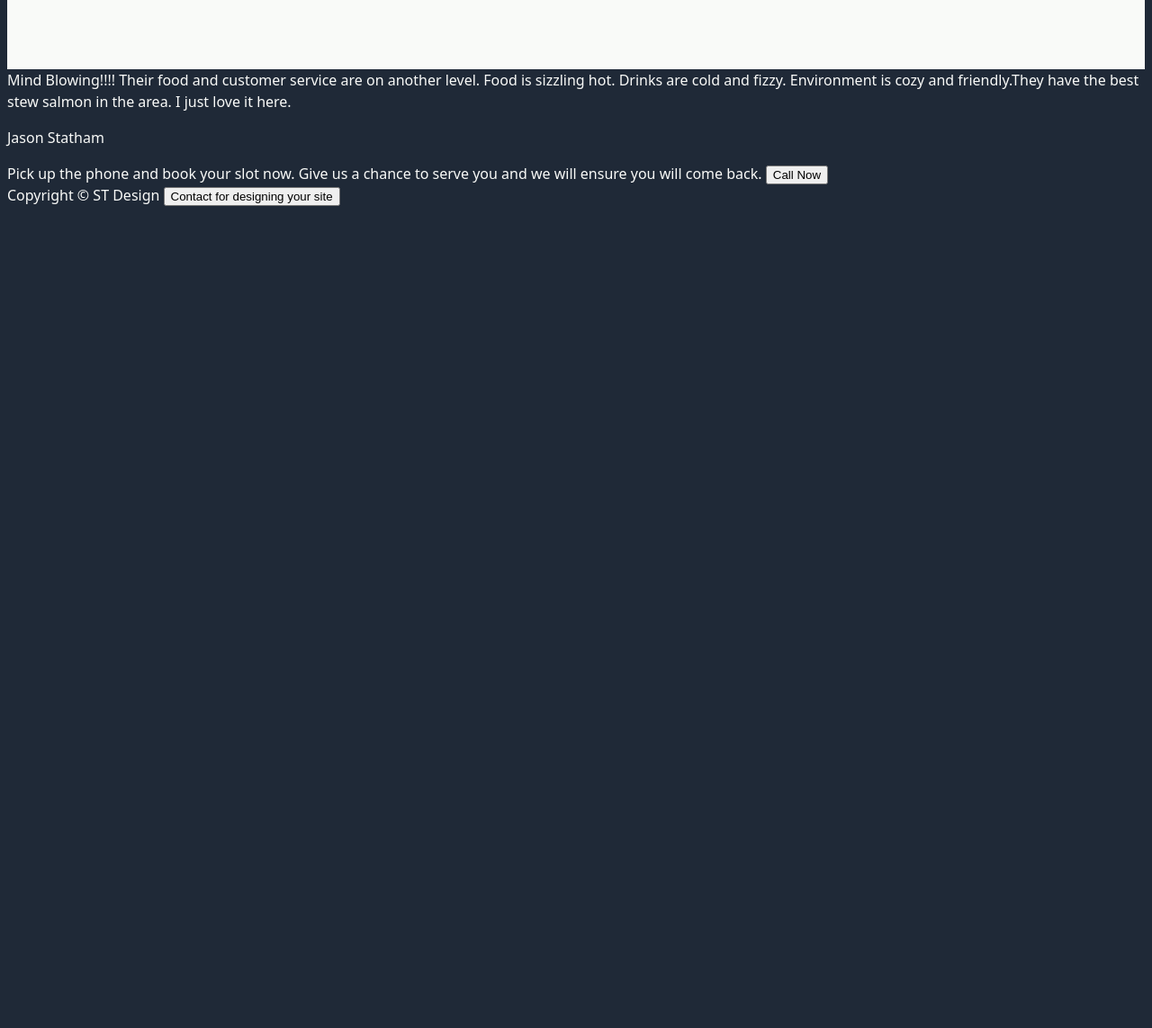
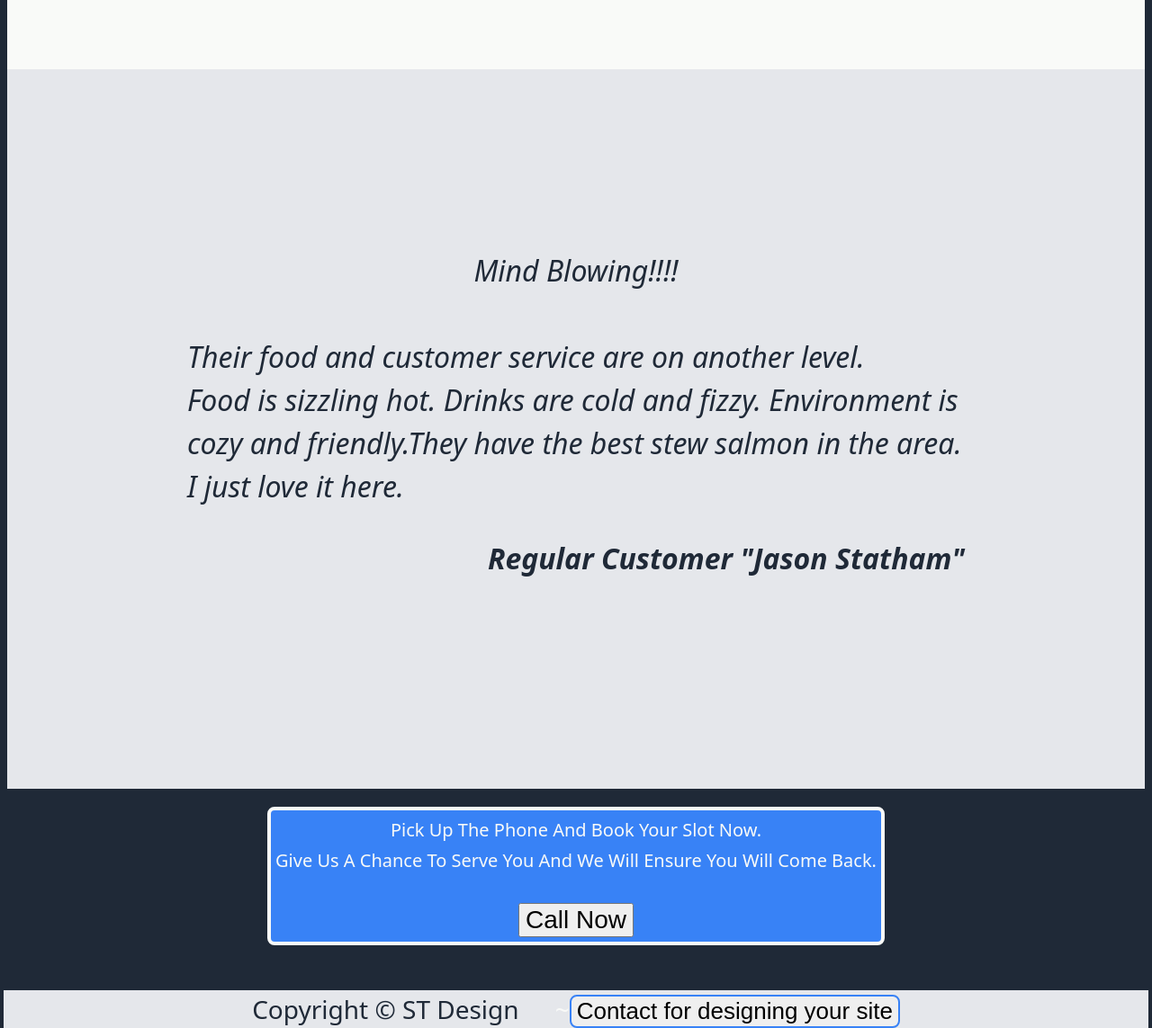
Before and after one commit to shais91/resturant, a plain HTML site: page index.html in a window 1280 px wide. Shown: the part 1214-2357 px from the top of the page at 90% size. Before the commit the page ends 1451 px from the top, so only its background shows below. Drawn offline with Linux system fonts and the light colour scheme.

Commit message:
Initial complete design of website
styled the website fully header footer and main content added.

```diff
--- a/css/styles.css
+++ b/css/styles.css
@@ -12,8 +12,6 @@ html {
 
 /* skip to main ::content */
 
-
-
 .screen-reader-text {
   position: absolute;
   left: -100%;
@@ -21,7 +19,7 @@ html {
   padding: 1em;
   opacity: 0;
 }
-.screen-reader-text:focus{
+.screen-reader-text:focus {
   left: 50%;
   /* transform: translateX(-50%) */
   opacity: 1;
@@ -29,8 +27,8 @@ html {
 
 /* ---------------------------- */
 
-
 .header-nav {
+  background-color: #1f2937;
   display: flex;
   flex-direction: row;
   align-content: flex-start;
@@ -53,24 +51,19 @@ html {
   font-size: 28px;
   text-transform: uppercase;
   font-weight: 500;
-  text-decoration: underline ;
+  text-decoration: underline;
   /* margin-top: -1px; */
   /* margin-bottom: 5px; */
-
-
 }
 
 /* hero box styling  */
-
-
 
 .header-title {
   display: flex;
   /* flex-flow: row wrap;
     justify-content: space-evenly;
     align-content: stretch; */
-    flex-direction: row; */
-    flex-wrap: wrap;
+  flex-direction: row;
   align-items: flex-start;
   padding: 50px;
   gap: 100px;
@@ -91,7 +84,7 @@ html {
 }
 .header-title2 > h1 {
   font-size: 48px;
-  font-weight: extra bold;
+  font-weight: bold;
   color: #f9faf8;
 }
 .header-title2 > p {
@@ -99,24 +92,14 @@ html {
   color: #e5e7eb;
 }
 
-
-button:hover{
-  background-color: red;
-  border: 4px solid yellow;
-}
-
-button:focus{
-  background-color: red;
-  border: 4px solid yellow;
-}
-.header-title > .hero-image{
+.header-title > .hero-image {
   margin-left: auto;
   border: 2px solid wheat;
   border-radius: 8px;
   width: 50%;
 }
 .hero-image:hover {
-  width 60%;
+  width: 60%;
   border: 4px solid red;
 }
 
@@ -126,13 +109,12 @@ ul {
   /* color: aliceblue; */
 }
 
-
 /* Dish options styling */
 
-.dish-options{
+.dish-options {
   background-color: #f9faf8;
   display: flex;
-  flex-flow:column wrap;
+  flex-flow: column wrap;
   justify-content: center;
   align-items: center;
   gap: 20px;
@@ -159,34 +141,150 @@ ul {
   text-transform: capitalize;
 }
 
-.dish-options ul img{
+.dish-options ul img {
   border: 4px solid black;
   /* text-decoration: underline solid black; */
   border-radius: 12px;
-  height="200px"
-  width="200px"
+  height: 250px;
+  width: 250px;
 }
 
+/* Testimonial */
 
+.testimonial {
+  background-color: #e5e7eb;
+  color: #1f2937;
+  font-size: 32px;
+  font-weight: lighter;
+  font-style: italic;
+  /* font-famil; */
+  display: flex;
+  padding: 100px;
+  /* margin: -40px; */
+  flex-flow: column wrap;
+  justify-content: center;
+  /* gap: 0px; */
+  align-items: center;
+}
+.testimonial > p {
+  font-weight: bold;
+  align-self: flex-end;
+}
 
+/* call to action banner */
+.Signup-footer {
+  display: flex;
+  flex-flow: column;
+  /* justify-content: center; */
+  align-items: center;
+  align-content: end;
+  gap: 50px;
+  padding: 20px;
+}
 
-/* Links styling */
+.Signup {
+  display: flex;
+  flex-flow: column nowrap;
+  align-items: center;
+  /* align-content: center; */
+  /* justify-content: center; */
+  gap: 30px;
+  text-align: center;
+  padding: 5px;
+  line-height: 1.7;
+  font-size: 20px;
+  border: 4px solid #f9faf8;
+  border-radius: 8px;
+
+  text-transform: capitalize;
+  /* padding: 20px; */
+  background-color: #3882f6;
+  /* border: -40px; */
+  /* margin: 80px; */
+  /* flex-basis: 0; */
+  /* width: 50%; */
+  flex: 1 1 auto;
+  /* width: 800px; */
+}
+.Signup > button {
+  transition: background-color 0.25s linear 0.125s, border 0.5s linear 0.125s,
+    font-size 0.25s linear 0.125s;
+  font-size: 28px;
+  flex: 1 0 auto;
+}
+
+/* Footer */
+.footer {
+  display: flex;
+  margin-bottom: -40px;
+  /* flex-flow: row wrap; */
+  gap: 40px;
+  font-size: 28px;
+  text-align: center;
+  justify-content: center;
+  /* align-items: end; */
+  color: #1f2937;
+  /* flex: 1 1 100%; */
+  width: 104%;
+
+  height: fit-content;
+  background-color: #e5e7eb;
+  /* align-content: end; */
+}
+
+.footer > a > .contact-footer {
+  font-size: 26px;
+  transition: background-color 0.25s linear 0.125s, border 0.5s linear 0.125s,
+    font-size 0.25s linear 0.125s;
+  border: 2px solid #3882f6;
+  border-radius: 8px;
+  /* z-index: 5; */
+}
+.footer > a > .contact-footer:hover {
+  background-color: red;
+  border: 4px solid yellow;
+}
+.footer > a:hover {
+  background-color: white;
+  border: none;
+  font-size: 28px;
+  text-decoration: none;
+}
+
+.footer > a:focus {
+  background-color: white;
+  border: none;
+  font-size: 28px;
+  text-decoration: none;
+  z-index: 1;
+}
+/* Links and button styling */
 
 a {
   text-decoration: none;
   color: #f9faf8;
-   transition: background-color 0.25s linear 0.125s, border 0.5s linear 0.125s ,font-size 0.25s linear 0.125s;
-   border-radius: 12px
+  transition: background-color 0.25s linear 0.125s, border 0.5s linear 0.125s,
+    font-size 0.25s linear 0.125s;
+  border-radius: 12px;
 }
 a:hover {
   text-decoration: underline;
   font-size: 28px;
   background-color: red;
-  border: 4px solid yellow
+  border: 4px solid yellow;
 }
 a:focus {
   text-decoration: underline;
   font-size: 28px;
   background-color: red;
-  border: 4px solid yellow
+  border: 4px solid yellow;
 }
+button:hover {
+  background-color: red;
+  border: 4px solid yellow;
+}
+
+button:focus {
+  background-color: red;
+  border: 4px solid yellow;
+}
--- a/index.html
+++ b/index.html
@@ -15,7 +15,6 @@
       <div class="header-nav">
         <img
           src="./images/favicon.png"
-          height="px"
           width="7.5%"
           alt="resturant logo of carrot"
         />
@@ -81,25 +80,31 @@
         </ul>
       </div>
     </main>
-    <section>
+    <section class="testimonial">
       <div class="testimonial">
-        Mind Blowing!!!! Their food and customer service are on another level.
+        <em>Mind Blowing!!!!</em> <br />
+        Their food and customer service are on another level. <br />
         Food is sizzling hot. Drinks are cold and fizzy. Environment is cozy and
-        friendly.They have the best stew salmon in the area. I just love it
-        here.
-        <p>Jason Statham</p>
+        friendly.They have the best stew salmon in the area. <br />
+        I just love it here.
+        <p>Regular Customer "Jason Statham"</p>
       </div>
     </section>
-    <section class="Signup">
-      Pick up the phone and book your slot now. Give us a chance to serve you
-      and we will ensure you will come back.
-      <button>Call Now</button>
-    </section>
-    <footer>
-      Copyright &copy ST Design
-      <a href="https://www.facebook.com/" target="_blank" rel="norefferer">
-        <button>Contact for designing your site</button></a
-      >
-    </footer>
+    <div class="Signup-footer">
+      <section class="Signup">
+        Pick up the phone and book your slot now. <br />Give us a chance to
+        serve you and we will ensure you will come back.
+        <button>Call Now</button>
+      </section>
+
+      <footer class="footer">
+        Copyright &copy; ST Design
+        <a href="https://wa.link/vzkqh2/" target="_blank" rel="norefferer">
+          ~<button class="contact-footer">
+            Contact for designing your site
+          </button></a
+        >
+      </footer>
+    </div>
   </body>
 </html>
```
Lines whose indentation alone changed are shown as unchanged.
